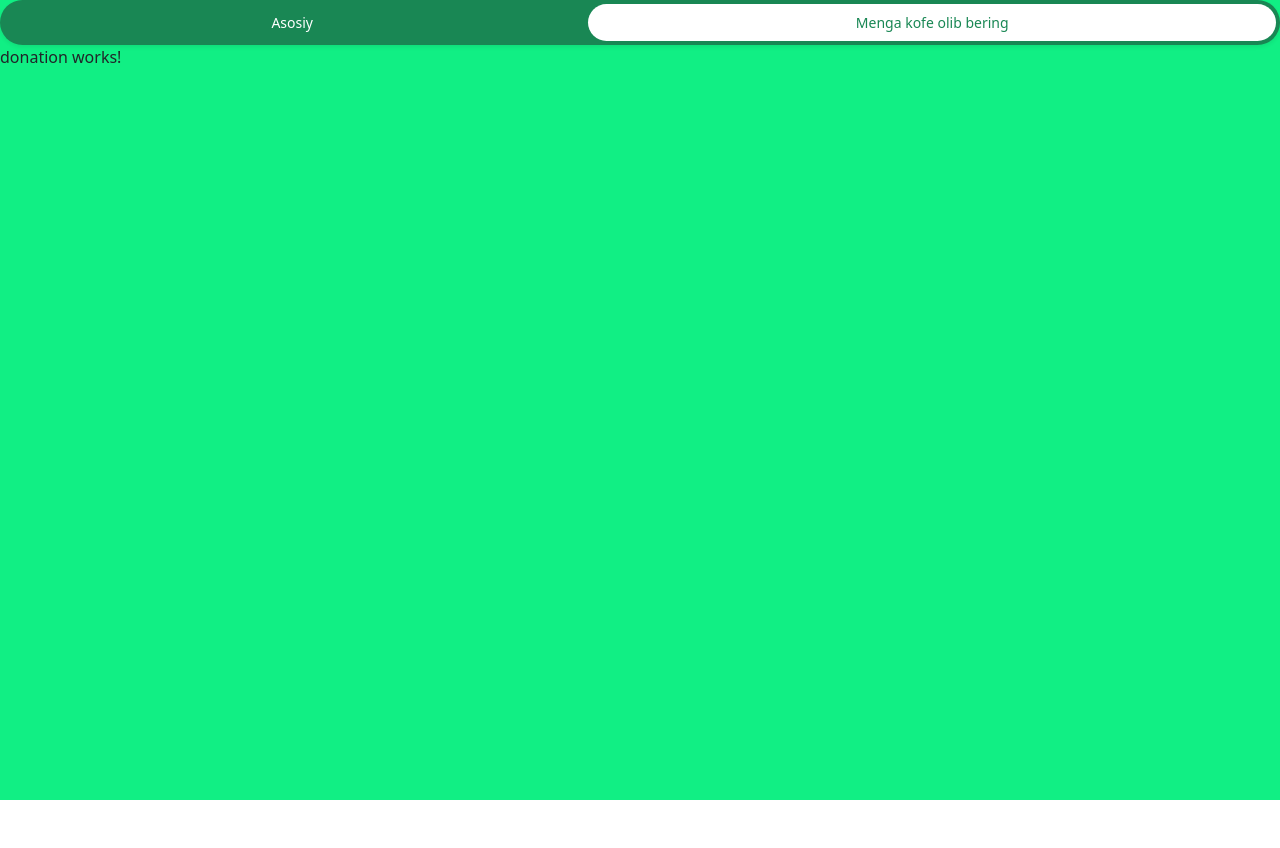
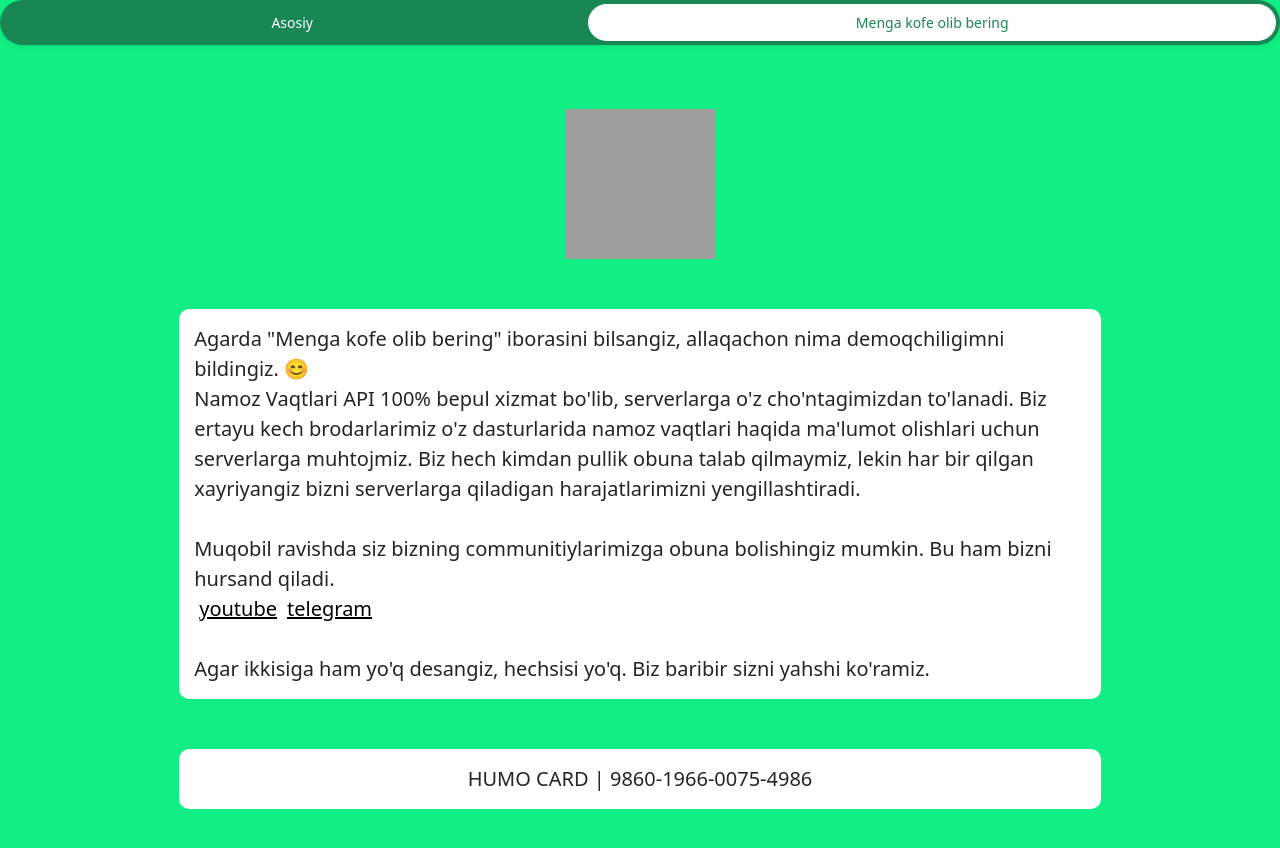
Before and after one commit to AbuProgrammiy/PrayTimes, an Angular app: page / in a window 1280 px wide. Both pictures are taken after a click on the tab "Menga kofe olib bering". Shown: the top 848 px of the page. Before the commit the page ends 800 px from the top, so only its background shows below. Built offline with nearby package versions, Linux system fonts and the light colour scheme; no server answers; grey boxes are pictures that could not be loaded.

Commit message:
Production version

```diff
--- a/src/app/components/donation/donation.component.html
+++ b/src/app/components/donation/donation.component.html
@@ -1 +1,21 @@
-<p>donation works!</p>
+<div class="main">
+    <div class="content-handler">
+        <img class="coffee-img" src="https://giffiles.alphacoders.com/269/2693.gif" alt="">
+    </div>
+    <div class="content-handler">
+        <div class="introduction">
+            Agarda "Menga kofe olib bering" iborasini bilsangiz, allaqachon nima demoqchiligimni bildingiz. 😊 <br>
+            Namoz Vaqtlari API 100% bepul xizmat bo'lib, serverlarga o'z cho'ntagimizdan to'lanadi. Biz ertayu kech
+            brodarlarimiz o'z dasturlarida namoz vaqtlari haqida ma'lumot olishlari uchun serverlarga muhtojmiz.
+            Biz hech kimdan pullik obuna talab qilmaymiz, lekin har bir qilgan xayriyangiz bizni serverlarga qiladigan harajatlarimizni yengillashtiradi. <br><br>
+            Muqobil ravishda siz bizning communitiylarimizga obuna bolishingiz mumkin. Bu ham bizni hursand qiladi. <br>
+            <a class="link" target="_blank" href="https://youtube.com/@abuprogrammiy">youtube</a> <a class="link" target="_blank" href="https://t.me/abuprogrammiy">telegram</a> <br><br>
+            Agar ikkisiga ham yo'q desangiz, hechsisi yo'q. Biz baribir sizni yahshi ko'ramiz.
+        </div>
+    </div>
+    <div class="content-handler">
+        <div class="card-number introduction">
+            HUMO CARD | 9860-1966-0075-4986
+        </div>
+    </div>
+</div>
--- a/src/app/components/donation/donation.component.scss
+++ b/src/app/components/donation/donation.component.scss
@@ -0,0 +1,45 @@
+.main{
+    width: 100%;
+    padding: 5vw;
+}
+
+.content-handler{
+    width: 100%;
+    display: flex;
+    justify-content: center;
+}
+
+.coffee-img{
+    width: 150px;
+    height: 150px;
+}
+
+.introduction{
+    margin-top: 50px;
+    padding: 15px;
+    border-radius: 10px;
+    background-color: white;
+    font-size: 20px;
+}
+
+.link{
+    margin-left: 5px;
+    margin-right: 5px;
+    color: black;
+}
+
+.card-number{
+    text-align: center;
+}
+
+@media only screen and (min-width: 601px) {
+    .introduction{
+        width: 80%;
+    }
+}
+
+@media only screen and (max-width: 600px) {
+    .introduction{
+        width: 100%;
+    }
+}
--- a/src/app/components/introduction/introduction.component.html
+++ b/src/app/components/introduction/introduction.component.html
@@ -115,7 +115,7 @@
         </div>
     </div>
     <div class="info-section">
-        <h3 class="info-header">Malumotlar 07-2024 dan boshlangan</h3>
+        <h3 class="info-header">Ma'lumotlar 07-2024 dan boshlangan</h3>
     </div>
     <div class="source-section">
         <div>
@@ -124,10 +124,10 @@
                 <img class="source-logo" src="../../../assets/source.jpg" alt="islom.uz logo">
             </div>
             <div class="content-handler">
-                <a class="source-link" href="https://islom.uz/vaqtlar/27/12">Islom.uz fronti</a>
+                <a target="_blank" class="source-link" href="https://islom.uz/vaqtlar/27/12">Islom.uz fronti</a>
             </div>
             <div class="content-handler">
-                <p class="source-description">Front-end dan malumot olinib databazaga saqlangan</p>
+                <p class="source-description">Front-end dan ma'lumot olinib databazaga saqlangan</p>
             </div>
         </div>
     </div>
--- a/src/app/components/introduction/introduction.component.scss
+++ b/src/app/components/introduction/introduction.component.scss
@@ -145,7 +145,7 @@ option:hover {
     color: white;
 }
 
-@media only screen and (min-width: 602px) {
+@media only screen and (min-width: 601px) {
     .header {
         font-size: 7vw;
     }
```
